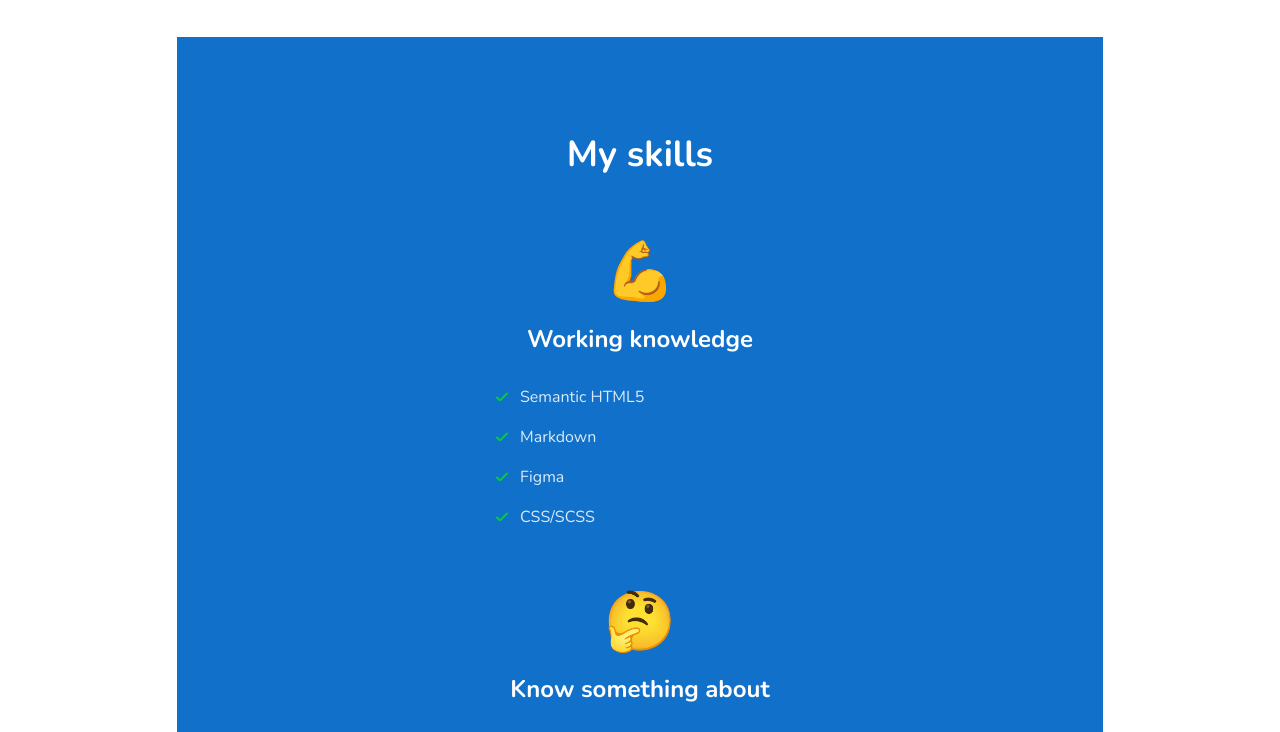
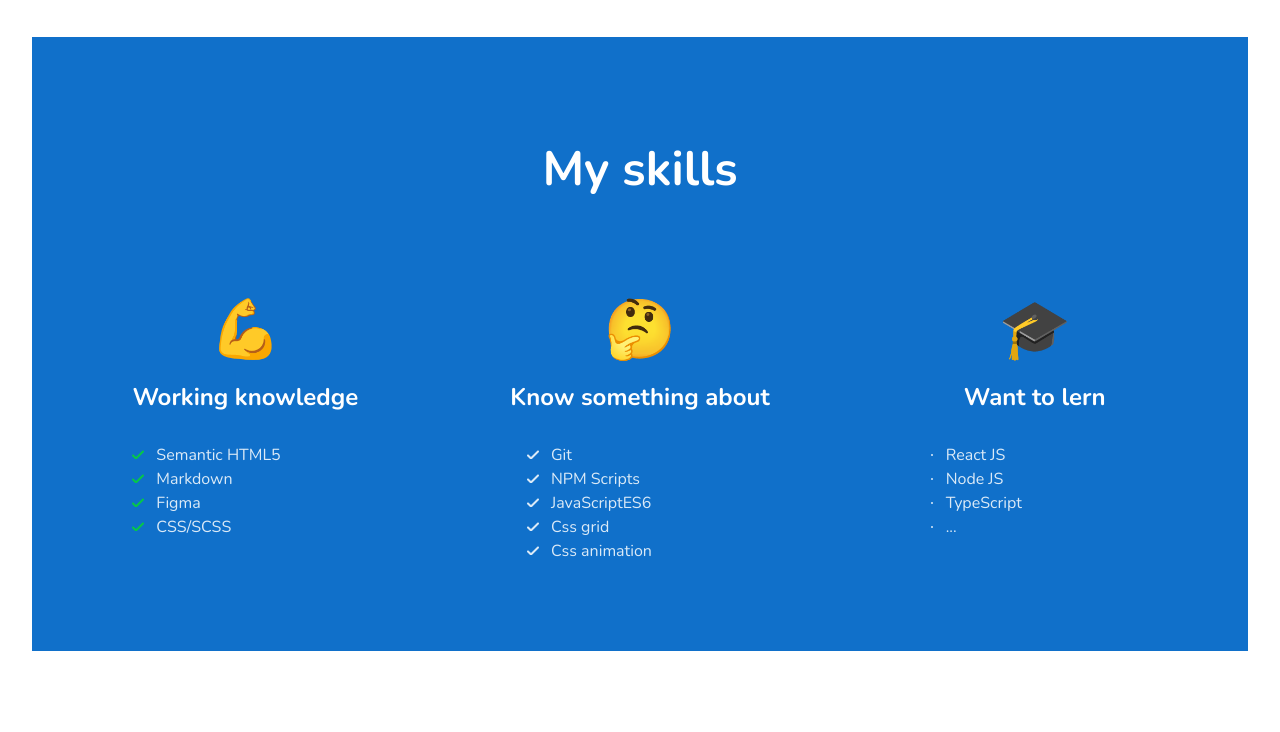
Before and after one commit to malgorzata-ordak/malgorzata-ordak.github.io, a website built with webpack: page src/pages/index.html in a window 1280 px wide. Shown: the part 800-1532 px from the top of the page. Built offline with nearby package versions, Linux system fonts and the light colour scheme.

Commit message:
added skills desktop styles

```diff
--- a/src/pages/index.html
+++ b/src/pages/index.html
@@ -25,6 +25,7 @@
           <span class="hero__bubble"><span class="hero__hello">Hey there! 👋</span></span>
         </div>
         <div class="hero__description">
+          <!-- <span class="hero__bracket-one"> -->
           <h1 class="hero__h1">
             My name is Małgosia and I'm an aspiring
             <span class="hero__special"> Frontend developer</span>, a summer
@@ -39,6 +40,7 @@
             opportunity to develop my qualifications. If you need someone like
             me - <a class="hero__link" href="#contact"> contact me</a> 🙂
           </p>
+        </span>
           <a class="hero__contact" href="mailto:malgorzata_ordak@wp.pl"
             >malgorzata_ordak@wp.pl
           </a>
@@ -46,6 +48,7 @@
       </section>
       <section class="skills" id="skills">
         <h2 class="skills__h2">My skills</h2>
+        <div class="skills__all">
         <article class="skills-section">
           <span class="skills-section__emoji">💪</span>
           <h3 class="skills-section__h3">Working knowledge</h3>
@@ -77,6 +80,7 @@
             <li class="skills-list__item">...</li>
           </ul>
         </article>
+      </div>
       </section>
       <section class="projects" id="projects">
         <h2 class="projects__h2">Recent projects</h2>
--- a/src/scss/modules/skills.scss
+++ b/src/scss/modules/skills.scss
@@ -2,11 +2,24 @@
   background: $blue1;
   color: #ffffff;
   padding: 64px 16px 88px;
+  &__all {
+    @media (min-width: 960px) {
+      display: grid;
+      grid-template-columns: 1fr 1fr 1fr;
+      max-width: 1184px;
+      margin: 0 auto;
+      width: 100vw;
+    }
+  }
   &__h2 {
     font-weight: bold;
     font-size: 36px;
     line-height: 48px;
     text-align: center;
+    @media (min-width: 960px) {
+      font-size: 48px;
+      line-height: 56px;
+    }
   }
 }
 .skills-list {
@@ -22,6 +35,10 @@
     padding: 0 0 0 24px;
     margin: 0 0 16px;
     position: relative;
+    @media (min-width: 960px) {
+      width: 226px;
+      margin: 0 auto;
+    }
     &::before {
       position: absolute;
       display: block;
```
Also changed, not shown: src/scss/modules/hero.scss (+13 -0 lines), src/assets/img/bracket-one.svg (added).
